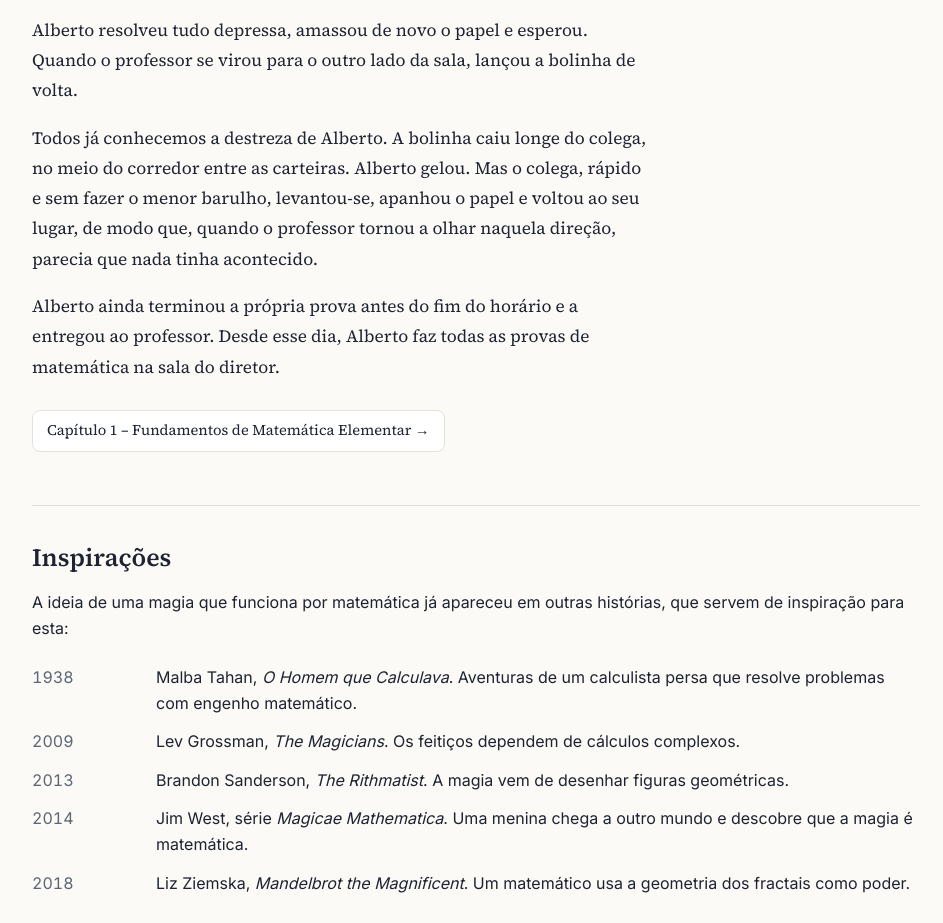
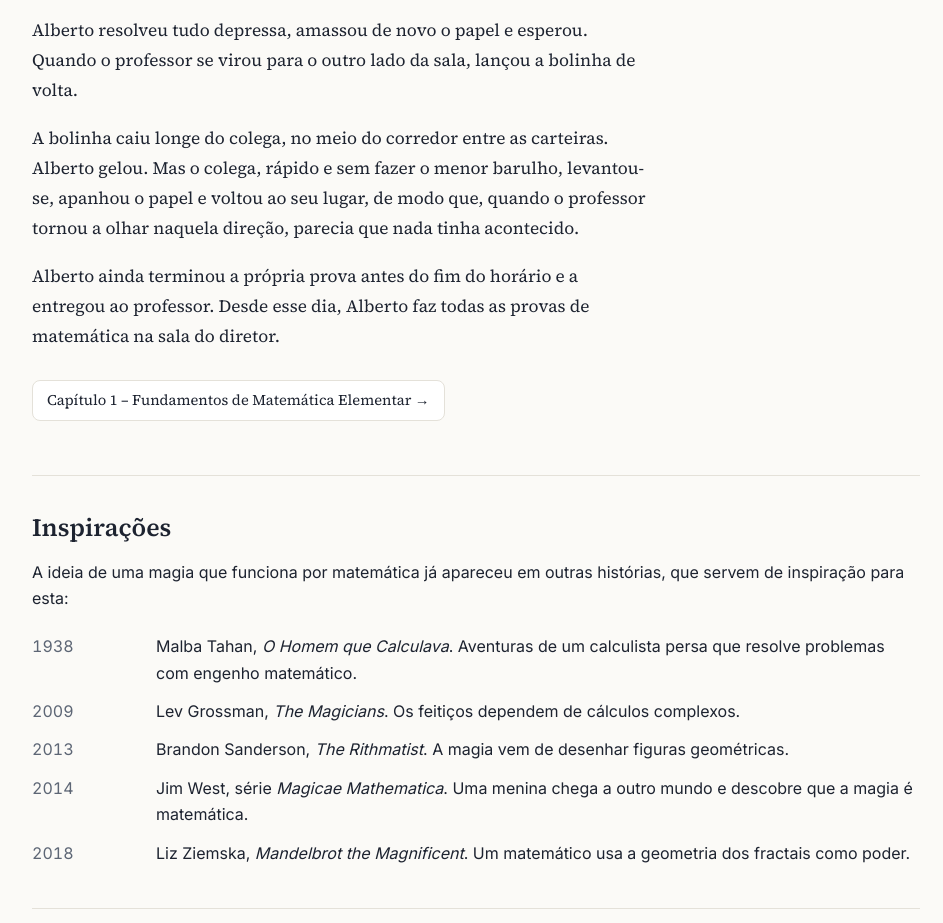
Before and after one commit to vneumann-ufu/vneumann-ufu.github.io, a plain HTML site: page albeir/index.html in a window 1280 px wide. Shown: the part 1527-2450 px from the top of the page, without its empty margins (164-1107 px from the left). Drawn offline with nearby package versions, Linux system fonts and the light colour scheme.

Commit message:
Update index.html

```diff
--- a/albeir/index.html
+++ b/albeir/index.html
@@ -28,7 +28,7 @@
   <p>Na primeira prova, a turma inteira foi tão bem que o professor de matemática desconfiou. No dia da segunda prova, ele entregou as folhas à turma e pediu que Alberto pegasse uma cadeira e fosse sentar do lado de fora, bem perto da porta. A porta ficou aberta: da sua mesa, na frente da sala, o professor queria vê-lo o tempo todo. A prova de Alberto, aliás, era outra, mais difícil.</p>
   <p>Num momento em que o professor caminhava entre as fileiras de carteiras, observando a turma, um colega sentado perto da porta amassou um papel até virar uma bolinha e, com um movimento rápido do pulso, lançou-a. A bolinha caiu bem aos pés de Alberto. Ele a apanhou e a abriu: ali estavam, copiadas às pressas, todas as questões da prova da turma.</p>
   <p>Alberto resolveu tudo depressa, amassou de novo o papel e esperou. Quando o professor se virou para o outro lado da sala, lançou a bolinha de volta.</p>
-  <p>Todos já conhecemos a destreza de Alberto. A bolinha caiu longe do colega, no meio do corredor entre as carteiras. Alberto gelou. Mas o colega, rápido e sem fazer o menor barulho, levantou-se, apanhou o papel e voltou ao seu lugar, de modo que, quando o professor tornou a olhar naquela direção, parecia que nada tinha acontecido.</p>
+  <p>A bolinha caiu longe do colega, no meio do corredor entre as carteiras. Alberto gelou. Mas o colega, rápido e sem fazer o menor barulho, levantou-se, apanhou o papel e voltou ao seu lugar, de modo que, quando o professor tornou a olhar naquela direção, parecia que nada tinha acontecido.</p>
   <p>Alberto ainda terminou a própria prova antes do fim do horário e a entregou ao professor. Desde esse dia, Alberto faz todas as provas de matemática na sala do diretor.</p>
   <p class="next-chap"><a class="btn" href="capitulo-1/index.html">Capítulo 1 – Fundamentos de Matemática Elementar →</a></p>
 </section>
```
